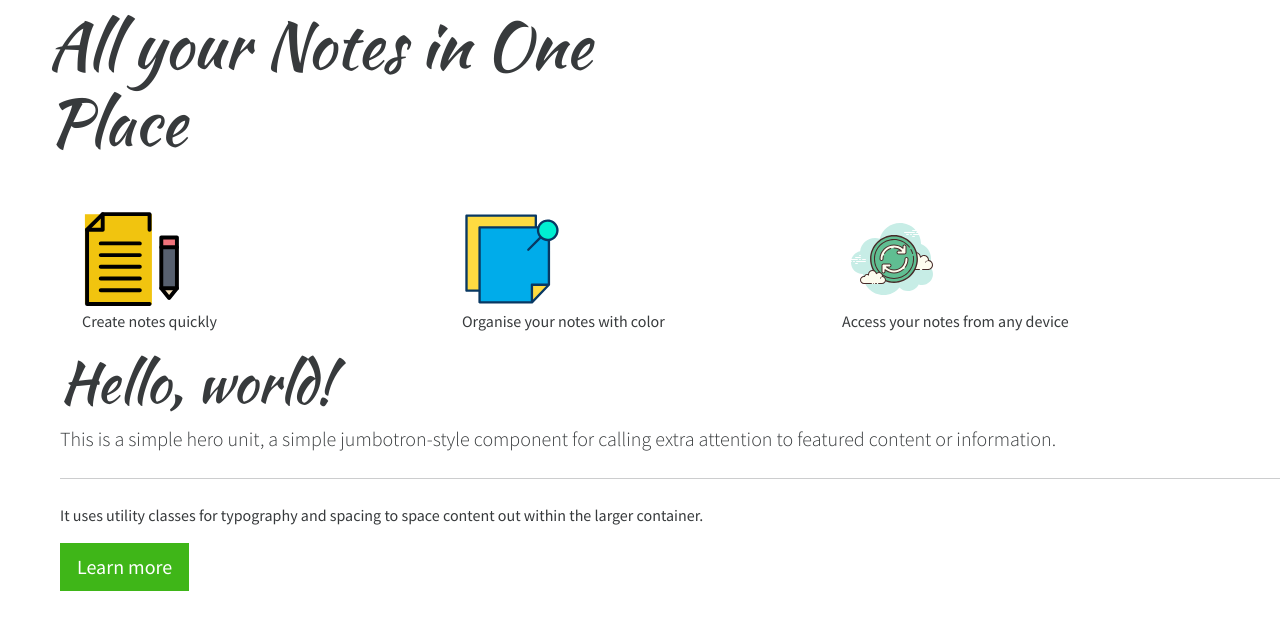
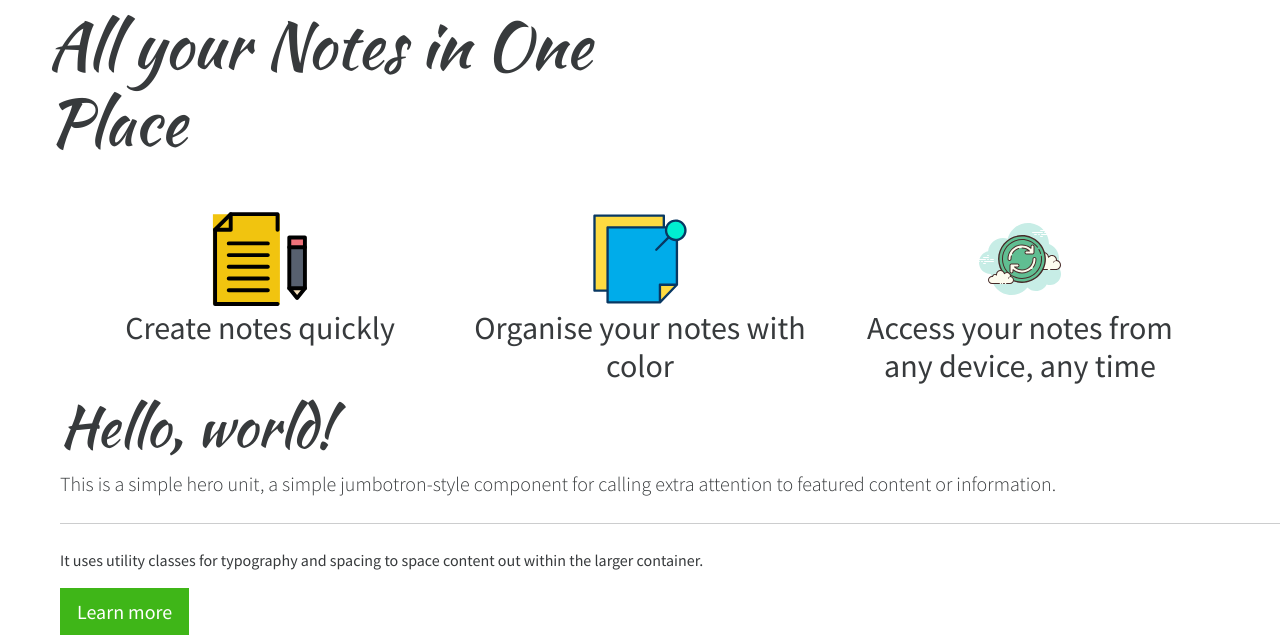
Before and after one commit to viper-5/PinIt, a Flask app: page / in a window 1280 px wide; the page is wider, and only the part inside the window is pictured. Shown: the part 135-770 px from the top of that part. Run offline with Flask 2, Linux system fonts and the light colour scheme; some libraries are stand-ins or nearby versions.

Commit message:
styled up features

```diff
--- a/static/css/styles.css
+++ b/static/css/styles.css
@@ -2,3 +2,16 @@ h1 {
     font-family: 'Kaushan Script', cursive;
 
 }
+
+h2 {
+    font-size: 2rem;
+}
+
+.feature {
+    display: block;
+
+}
+
+.feature-text {
+    text-align: center;
+}
--- a/templates/index.html
+++ b/templates/index.html
@@ -6,15 +6,22 @@
 </div>
 <div class="container mt-5">
     <div class="row">
-        <div class="col-md-4"><img src="{{ url_for('static', filename='img/create-note.svg')}}" />
-            <p>Create notes quickly </p>
+        <div class="col-md-4">
+            <img class="img-responsive ms-auto me-auto feature"
+                src="{{ url_for('static', filename='img/create-note.svg')}}" />
+            <h2 class="feature-text">Create notes quickly </h2>
         </div>
         <div class="col-md-4">
-            <img src="{{ url_for('static', filename='img/colored-notes.svg')}}" />
-            <p> Organise your notes with color </p>
+            <div class="ms-auto me-auto">
+                <img class="img-responsive ms-auto me-auto feature"
+                    src="{{ url_for('static', filename='img/colored-notes.svg')}}" />
+            </div>
+            <h2 class="feature-text"> Organise your notes with color </h2>
         </div>
-        <div class="col-md-4"><img src="{{ url_for('static', filename='img/cloud-sync.svg')}}" />
-            <p>Access your notes from any device</p>
+        <div class="col-md-4">
+            <img class="img-responsive ms-auto me-auto feature"
+                src="{{ url_for('static', filename='img/cloud-sync.svg')}}" />
+            <h2 class="feature-text">Access your notes from any device, any time</h2>
         </div>
     </div>
 </div>
```
